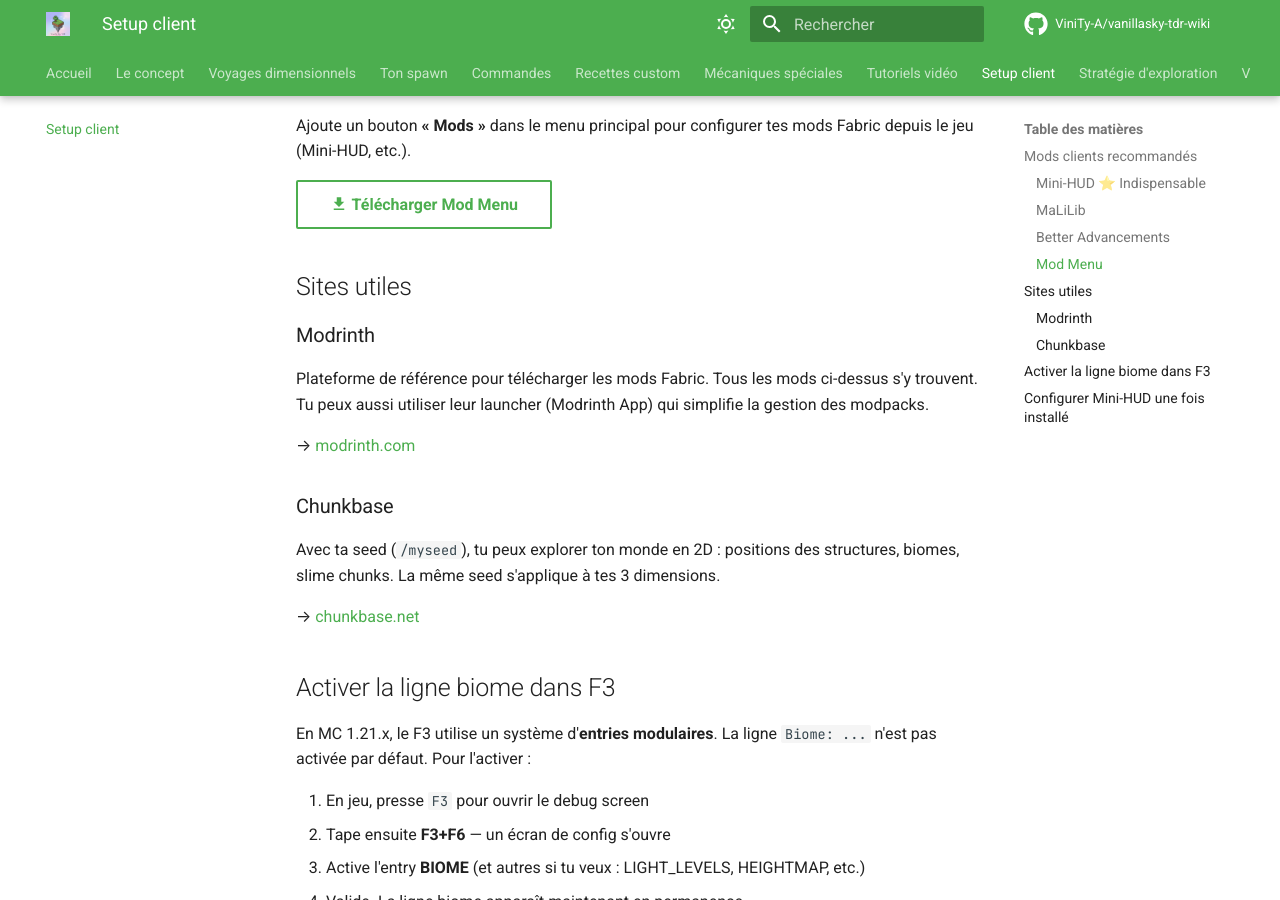
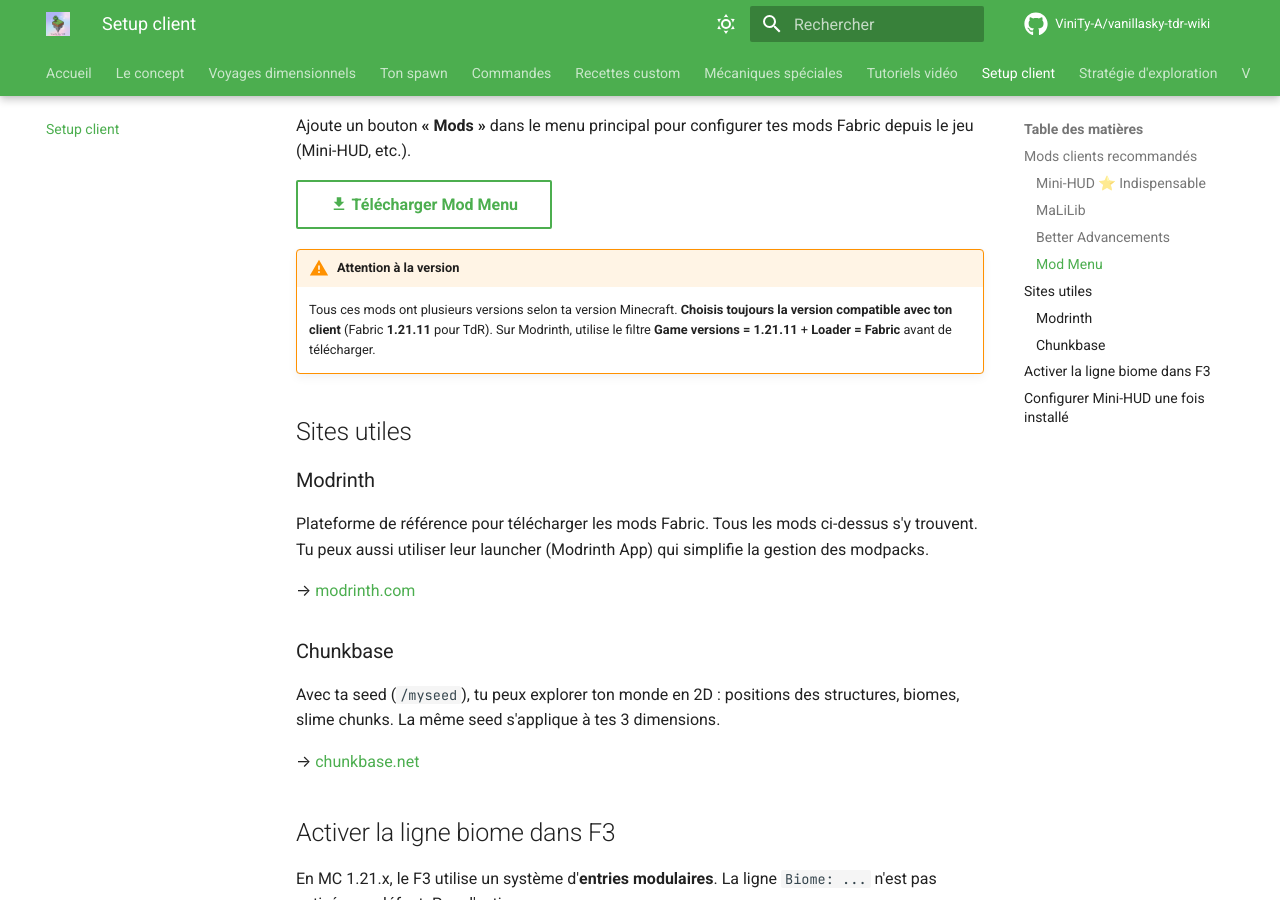
Before and after one commit to ViniTy-A/vanillasky-tdr-wiki, an MkDocs documentation site: the page built from docs/setup-client.md, in a window 1280 px wide and 900 px high, scrolled down 1022 px. Built offline with MkDocs 1.6.1 and Material for MkDocs 9.7.7, drawn with Linux system fonts in a browser that asks for light colours; comment, search, counter and statistics services are not loaded.

Commit message:
fix: liens mods Modrinth en page principale + warning version compatible

```diff
--- a/docs/setup-client.md
+++ b/docs/setup-client.md
@@ -12,25 +12,28 @@ Affiche les boîtes englobantes (BB) des structures cachées dans tes mondes vid
 
 Le serveur a **Servux** qui pousse les BB automatiquement — il te suffit d'installer Mini-HUD côté client.
 
-[:material-download: Télécharger Mini-HUD](https://modrinth.com/mod/minihud/version/x6t2AqMg){ .md-button .md-button--primary }
+[:material-download: Télécharger Mini-HUD](https://modrinth.com/mod/minihud){ .md-button .md-button--primary }
 
 ### MaLiLib
 
 Dépendance requise par Mini-HUD (et les autres mods Masa).
 
-[:material-download: Télécharger MaLiLib](https://modrinth.com/mod/malilib/version/UW6wRWbH){ .md-button }
+[:material-download: Télécharger MaLiLib](https://modrinth.com/mod/malilib){ .md-button }
 
 ### Better Advancements
 
 Agrandit la fenêtre des avancements en plein écran et permet de zoomer/scroller à la souris. Très utile pour parcourir les **~90 advancements** de la progression Vanilla Sky.
 
-[:material-download: Télécharger Better Advancements](https://modrinth.com/mod/better-advancements/version/8im6QWDT){ .md-button }
+[:material-download: Télécharger Better Advancements](https://modrinth.com/mod/better-advancements){ .md-button }
 
 ### Mod Menu
 
 Ajoute un bouton **« Mods »** dans le menu principal pour configurer tes mods Fabric depuis le jeu (Mini-HUD, etc.).
 
-[:material-download: Télécharger Mod Menu](https://modrinth.com/mod/modmenu/version/Tyk71iSw){ .md-button }
+[:material-download: Télécharger Mod Menu](https://modrinth.com/mod/modmenu){ .md-button }
+
+!!! warning "Attention à la version"
+    Tous ces mods ont plusieurs versions selon ta version Minecraft. **Choisis toujours la version compatible avec ton client** (Fabric **1.21.11** pour TdR). Sur Modrinth, utilise le filtre **Game versions = 1.21.11** + **Loader = Fabric** avant de télécharger.
 
 ## Sites utiles
 
```
